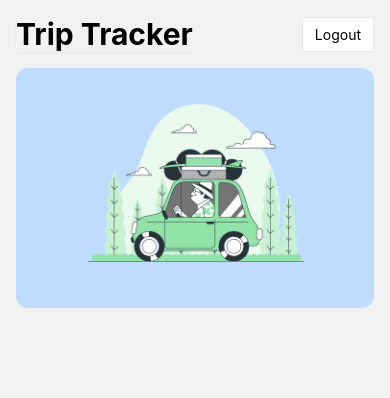
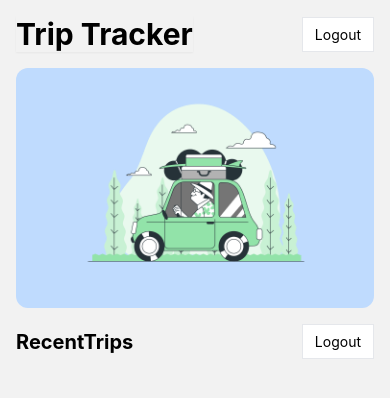
Before and after one commit to pavan-kumar-arepu/TripCalculator, a React Native app: screen /Home in a window 390 px wide. Shown: the top 398 px of the page. Built offline with nearby package versions, Linux system fonts and the light colour scheme.

Commit message:
Added RecentTrips and Logout Button

```diff
--- a/screens/HomeScreen.js
+++ b/screens/HomeScreen.js
@@ -7,19 +7,33 @@ export default function HomeScreen() {
   return (
     <ScreenWrapper className="flex-1">
       <View className="flex-row justify-between items-center p-4">
+        {/* Top Title */}
         <Text className={`${colors.heading} font-bold text-3xl shadow-sm`}>
           Trip Tracker
         </Text>
+        {/* Logout Button */}
         <TouchableOpacity className="p-2 px-3 bg-white border border-gray-200 roundded-full">
           <Text className={colors.heading}>Logout</Text>
         </TouchableOpacity>
       </View>
+      {/* HighlightImage */}
       <View className="flex-row justify-center items-center bg-blue-200 rounded-xl mx-4 mb-4">
         <Image
           source={require('../assets/images/banner.png')}
           className="w-60 h-60"
         />
       </View>
+      <View className="px-4">
+        <View className="flex-row justify-between items-center">
+          <Text className={`${colors.heading} font-bold text-xl`}>
+            RecentTrips
+          </Text>
+          {/* Add Trips*/}
+          <TouchableOpacity className="p-2 px-3 bg-white border border-gray-200 roundded-full">
+            <Text className={colors.heading}>Logout</Text>
+          </TouchableOpacity>
+        </View>
+      </View>
     </ScreenWrapper>
   );
 }
```
